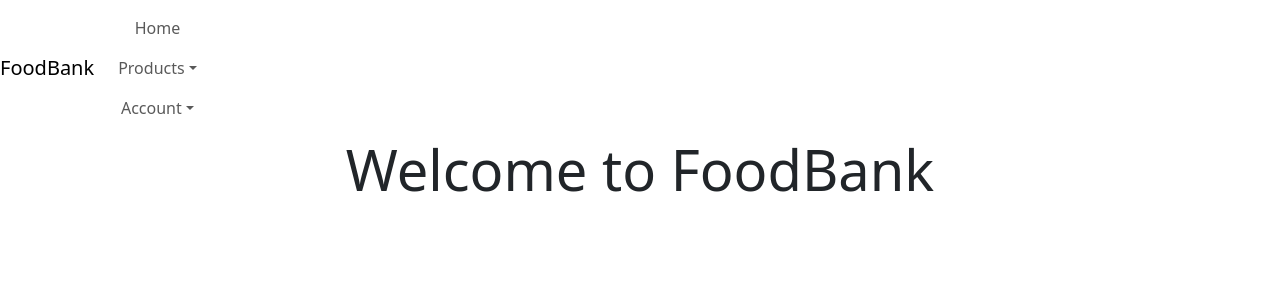
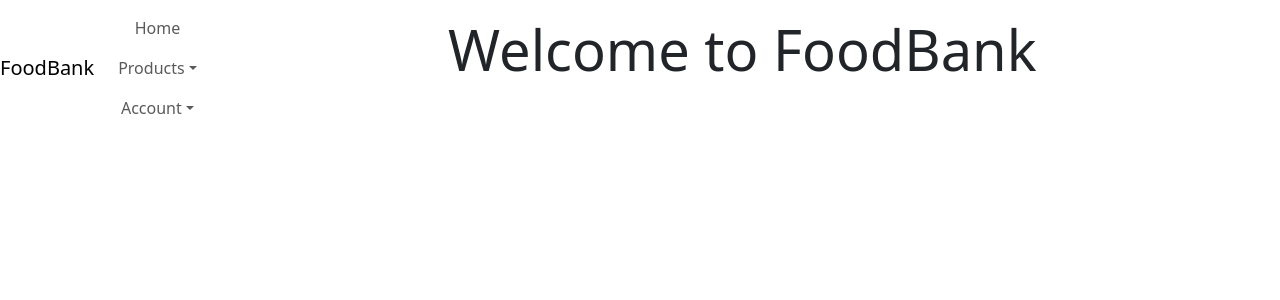
Before and after one commit to Stianjp/Webapplikasjon-Eksamen-Sub-app-2, a React (Create React App) app in the folder sub-app-2/: page / in a window 1280 px wide. Shown: the top 300 px of the page. Built offline with nearby package versions, Linux system fonts and the light colour scheme.

Commit message:
Updatet main app for routing and maed placeholder components

```diff
--- a/sub-app-2/src/App.js
+++ b/sub-app-2/src/App.js
@@ -1,14 +1,38 @@
+import { BrowserRouter as Router, Routes, Route } from 'react-router-dom';
 import Index from './Home/Index';
+import 'bootstrap/dist/css/bootstrap.min.css';
 import './App.css';
 import NavMenu from './shared/Navbar';
 
 function App() {
   return (
-    <div className='App'>
+    <Router>
+    <div className='App d-flex'>
       <NavMenu />
-      <Index />
-    </div>
+      <main className="flex-grow-1 p-3">
+          <Routes>
+            <Route path="/" element={<Index />} />
+            <Route path="/products" element={<Products />} />
+            <Route path="/products/my" element={<MyProducts />} />
+            <Route path="/products/new" element={<CreateProduct />} />
+            <Route path="/account" element={<Account />} />
+            <Route path="/privacy" element={<Privacy />} />
+            <Route path="/login" element={<Login />} />
+          </Routes>
+        </main>
+        </div>
+        </Router>
   );
 }
 
+
+// Temporary placeholder components
+const Products = () => <h1>Products Page</h1>;
+const MyProducts = () => <h1>My Products</h1>;
+const CreateProduct = () => <h1>Create Product</h1>;
+const Account = () => <h1>Account Page</h1>;
+const Privacy = () => <h1>Privacy Page</h1>;
+const Login = () => <h1>Login Page</h1>;
+
+
 export default App;
```
